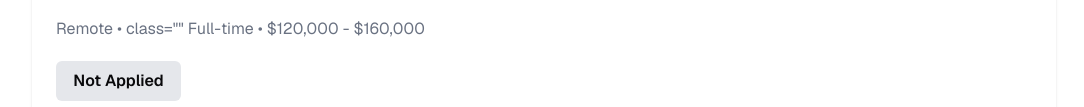
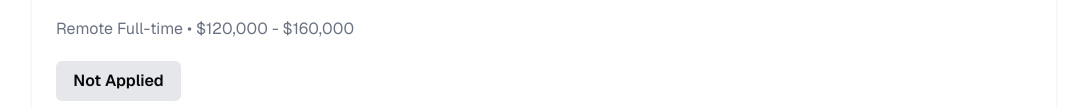
Before and after one commit to Abdhullah-Al-Maruf/A4-Job-tracker, a plain HTML site: page index.html in a window 1280 px wide. Shown: the part 2386-2493 px from the top of the page, without its empty margins (96-1180 px from the left). Drawn offline with nearby package versions, Linux system fonts and the light colour scheme.

Commit message:
some text problem solved

```diff
--- a/index.html
+++ b/index.html
@@ -254,7 +254,6 @@
                         <p class="text-gray-500">Full Stack Engineer</p>
                     </div>
                     <p class="text-gray-500">Remote
-                        • class=""
                         Full-time
                         •
                         $120,000 - $160,000</p>
```
